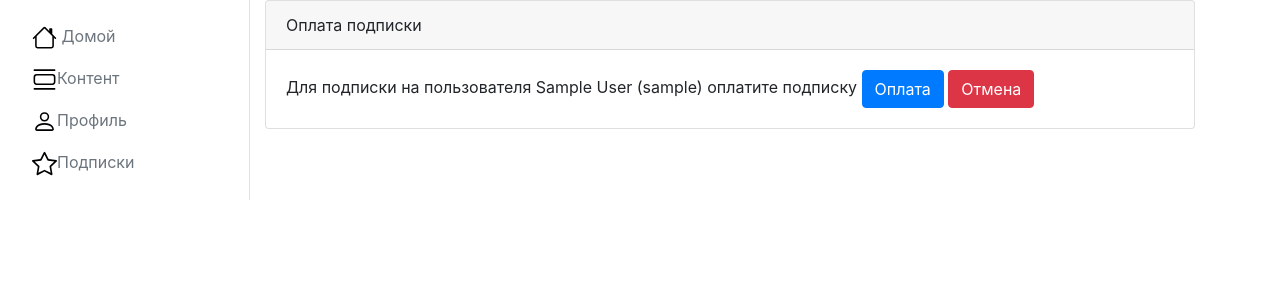
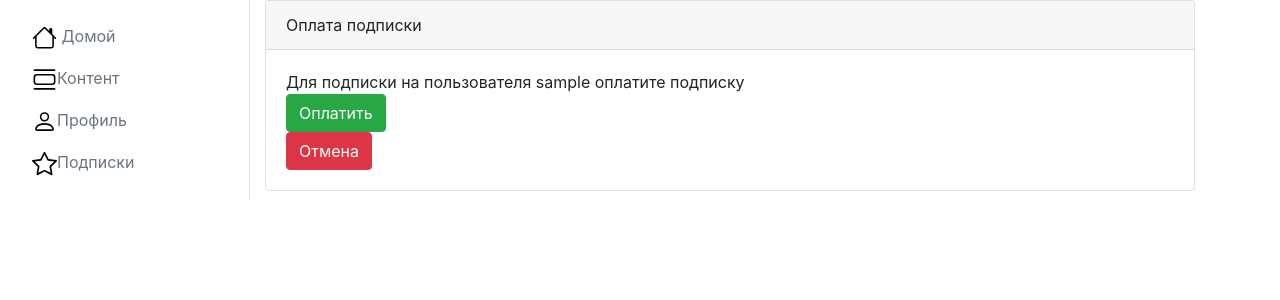
Before and after one commit to YrMstrss/graduate_work, a Django app: page /user/subscribe-info/1 in a window 1280 px wide. Shown: the part 75-375 px from the top of the page. Run offline with Django 5.2, Linux system fonts and the light colour scheme; the visitor is signed in with stand-in values (Sample User, id 1); data comes from the database, SQL or seed files in the repository; some libraries are stand-ins or nearby versions.

Commit message:
added button with redirect of payment page

```diff
--- a/users/templates/users/payment_info.html
+++ b/users/templates/users/payment_info.html
@@ -6,9 +6,12 @@
             Оплата подписки
         </div>
         <div class="card-body">
-            Для подписки на пользователя {{ object.first_name }} {{ object.last_name }} ({{ object.username }}) оплатите
+            Для подписки на пользователя {{ object.username }} оплатите
             подписку
-            <a href="#" class="btn btn-primary">Оплата</a>
+            <form action="{% url 'create-checkout-session' object.pk %}" method="POST">
+                {% csrf_token %}
+                <button type="submit" class="btn btn-success" id="checkout-button">Оплатить</button>
+            </form>
             <a href="{% url 'user:profile-view' object.pk %}" class="btn btn-danger">Отмена</a>
         </div>
     </div>
```
